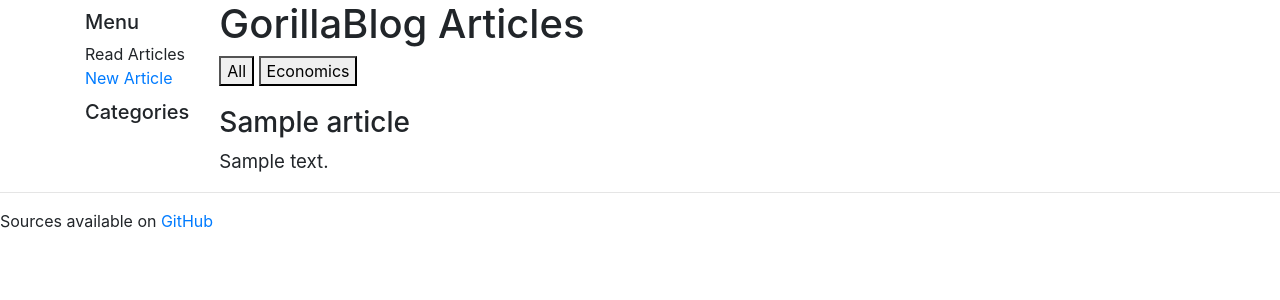
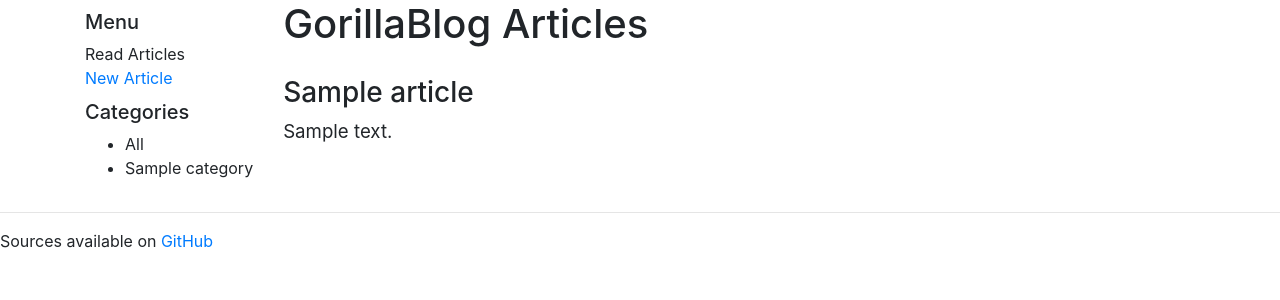
Before and after one commit to RJK-Engineering/GorillaBlog, a PHP site: page / in a window 1280 px wide. Shown: the top 300 px of the page. Run offline with PHP 8.4, Linux system fonts and the light colour scheme; tables that the repository leaves empty hold one stand-in row (values such as "Sample post").

Commit message:
Added category filtering [W3-004]

```diff
--- a/htdocs/GorillaBlog.css
+++ b/htdocs/GorillaBlog.css
@@ -25,3 +25,7 @@ label {
 .title {
     margin-top: 20px;
 }
+
+.filter-button {
+    cursor: pointer;
+}
--- a/htdocs/GorillaBlogDb.php
+++ b/htdocs/GorillaBlogDb.php
@@ -3,8 +3,20 @@
 class GorillaBlogDb {
 
     private $db;
+    private $articles = [];
+    private $categories = [];
 
-    function getArticles() {
+    function getArticles () {
+        if (!count($this->articles)) $this->loadArticles();
+        return $this->articles;
+    }
+
+    function getCategories () {
+        if (!count($this->articles)) $this->loadArticles();
+        return $this->categories;
+    }
+
+    function loadArticles() {
         $db = $this->connect();
 
         $sql = "select a.id, a.title, a.text, c.title category
@@ -15,7 +27,31 @@ class GorillaBlogDb {
         $statement = $db->prepare($sql);
         $statement->execute();
 
-        return $statement->fetchAll(PDO::FETCH_ASSOC);
+        // build list of available categories and a list of categories for each article
+        $categoryIndex = [];
+        $prevId = 0;
+        foreach ($statement->fetchAll(PDO::FETCH_ASSOC) as $row) {
+            $currId = $row['id'];
+            if ($currId == $prevId) {
+                if ($row['category']) {
+                    array_push($this->articles[$currId]['category'], $row['category']);
+                    $categoryIndex[$row['category']] = 1;
+                }
+            } else {
+                if ($row['category']) {
+                    $category = $row['category'];
+                    $row['category'] = [ $category ];
+                    $categoryIndex[$category] = 1;
+                } else {
+                    $row['category'] = [];
+                }
+                $this->articles[$currId] = $row;
+            }
+            $prevId = $currId;
+        }
+
+        $this->categories = array_keys($categoryIndex);
+        sort($this->categories);
     }
 
     function connect() {
--- a/htdocs/index.php
+++ b/htdocs/index.php
@@ -24,16 +24,12 @@ $db = new GorillaBlogDb();
                     <div class="menuitem"><a href="edit">New Article</a></div>
                 </div>
                 <h5 class="headerLeft">Categories</h5>
-                <div class="menu" id="mainMenu">
+                <div class="filter-buttons">
+                    <?php PrintCategories($db) ?>
                 </div>
             </div>
             <div class="col-6">
                 <h1>GorillaBlog Articles</h1>
-
-                <div class="filter-buttons">
-                    <button data-filter="article">All</button>
-                    <button data-filter="economics">Economics</button>
-                </div>
 
                 <div id="articles" class="grid">
                     <?php PrintArticles($db) ?>
@@ -54,17 +50,32 @@ $db = new GorillaBlogDb();
 
 <?php
 
+function PrintCategories($db) {
+    echo '<ul>';
+    echo '<li class="filter-button" data-filter="article">All</li>';
+    foreach ($db->getCategories() as $category) {
+        echo '<li class="filter-button" data-filter=".';
+        echo GetCategoryClassName($category) . '">';
+        echo $category . '</li>';
+    }
+    echo '</ul>';
+}
+
 function PrintArticles($db) {
-    foreach ($db->getArticles() as $id => $article) {
-        echo '<article id="article' . $id . '" class="article ' . GetCategoryClassName($article) . ' grid-item">';
+    foreach ($db->getArticles() as $article) {
+        echo '<article id="article-' . $article['id'] . '" class="article';
+        foreach ($article['category'] as $category) {
+            echo ' ' . GetCategoryClassName($category);
+        }
+        echo ' grid-item">';
         echo '<h3 class="title">' . $article['title'] . '</h3>';
         echo '<div class="blogtext">' . $article['text'] . '</div>';
         echo '</article>';
     }
 }
 
-function GetCategoryClassName($article) {
-    return preg_replace('/\s+/', '-', strtolower($article['category']));
+function GetCategoryClassName($category) {
+    return preg_replace('/\s+/', '-', strtolower($category));
 }
 
 ?>
--- a/htdocs/main.js
+++ b/htdocs/main.js
@@ -5,7 +5,7 @@ jQuery(function ($) {
     });
 
     // filter items on button click
-    $('.filter-buttons').on( 'click', 'button', function() {
+    $('.filter-buttons').on('click', '.filter-button', function() {
         var filterValue = $(this).attr('data-filter');
         $('#articles').isotope({ filter: filterValue });
     });
```
